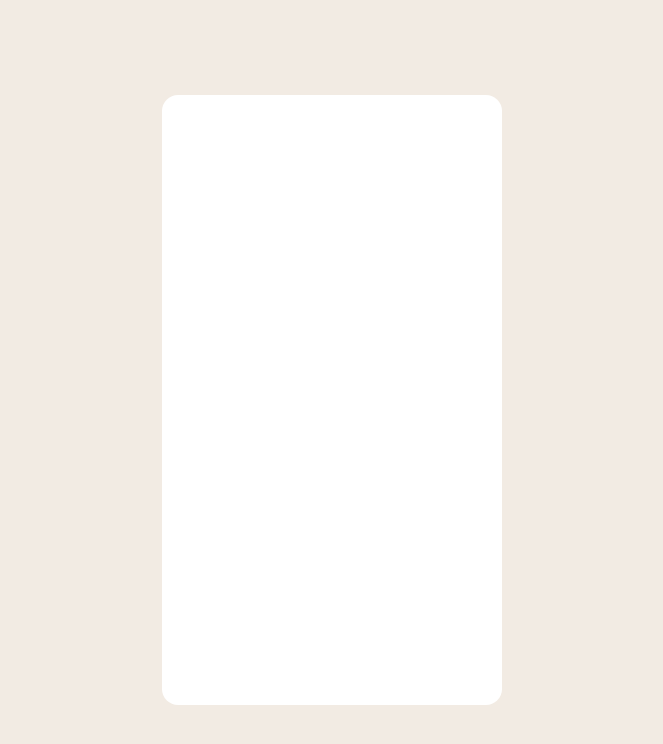
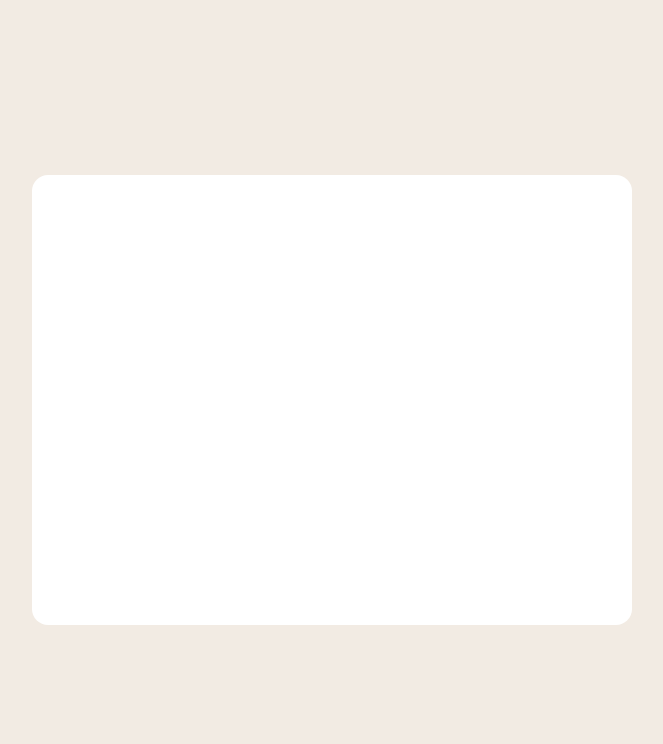
Before and after one commit to bigPeepo/202301-w2ch1-dani-setien, a website built with Parcel: page src/index.html in a window 1280 px wide. Shown: the whole page, without its empty margins (308-971 px from the left). Built offline with nearby package versions, Linux system fonts and the light colour scheme.

Commit message:
Add breakpoint and card width desktop

```diff
--- a/src/sass/components/_card.scss
+++ b/src/sass/components/_card.scss
@@ -1,4 +1,5 @@
 @use "../functions/functions";
+@use "../variables/breakpoint";
 
 .card {
   width: functions.pixelToRem(340);
@@ -6,3 +7,10 @@
   background-color: #fff;
   border-radius: functions.pixelToRem(16);
 }
+
+@media only screen and (min-width: breakpoint.$media-query-breakpoint) {
+  .card {
+    width: functions.pixelToRem(600);
+    height: functions.pixelToRem(450);
+  }
+}
--- /dev/null
+++ b/src/sass/variables/_breakpoint.scss
@@ -0,0 +1 @@
+$media-query-breakpoint: 800px;
--- a/src/style.scss
+++ b/src/style.scss
@@ -3,3 +3,4 @@
 @use "sass/functions/functions";
 @use "sass/components/body";
 @use "sass/components/card";
+@use "sass/variables/breakpoint";
```
